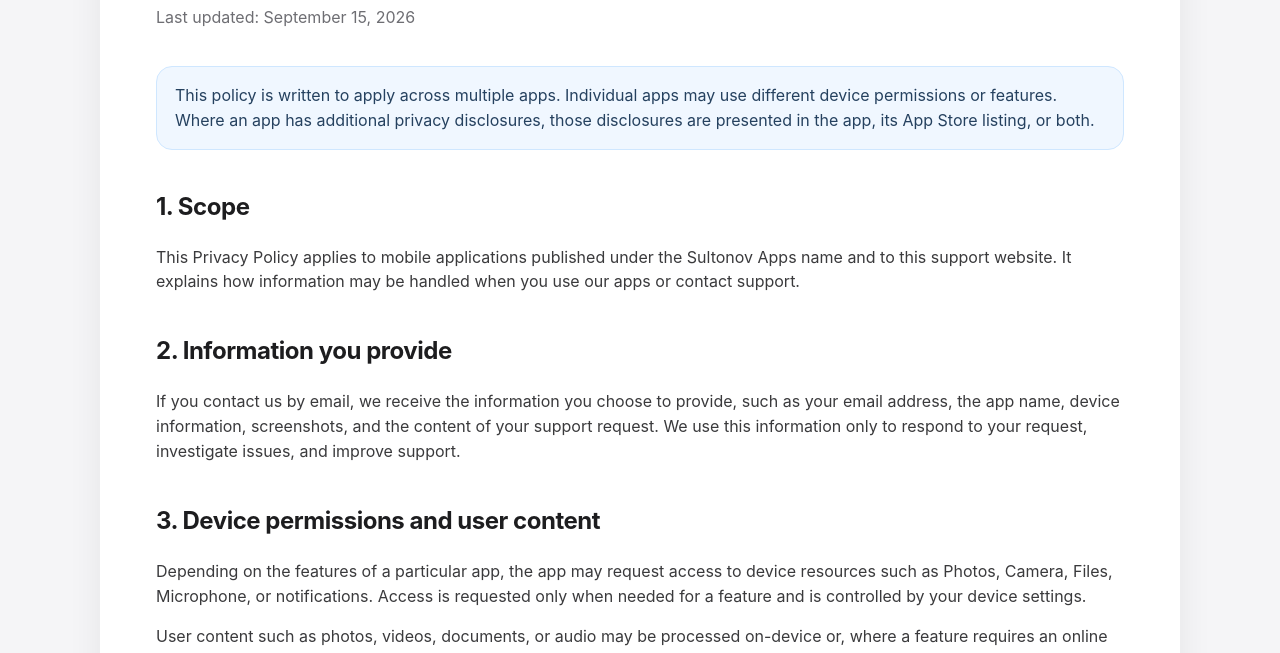
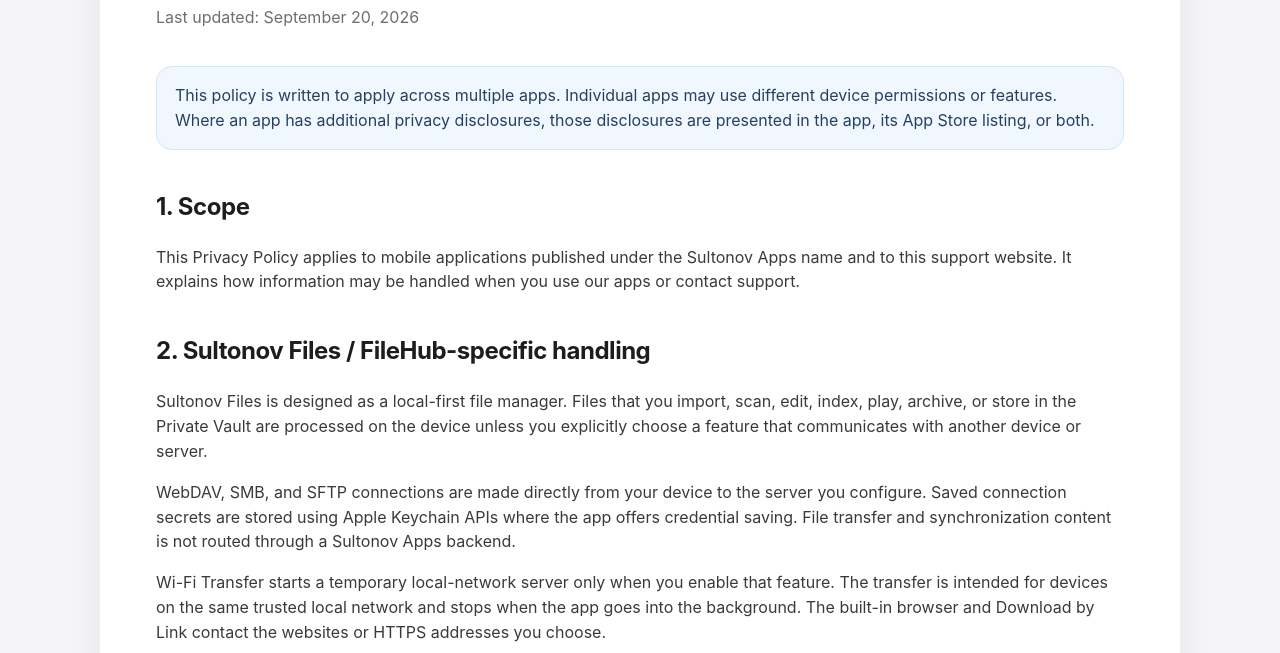
Before and after one commit to nikulinakate/app-support, a plain HTML site: page privacy.html in a window 1280 px wide. Shown: the part 237-890 px from the top of the page. Drawn offline with Linux system fonts and the light colour scheme.

Commit message:
Add Sultonov Files privacy disclosures

```diff
--- a/privacy.html
+++ b/privacy.html
@@ -22,7 +22,7 @@
   <main class="shell">
     <article class="legal">
       <h1>Privacy Policy</h1>
-      <div class="meta">Last updated: September 15, 2026</div>
+      <div class="meta">Last updated: September 20, 2026</div>
 
       <div class="notice">
         This policy is written to apply across multiple apps. Individual apps may use different device permissions or features.
@@ -35,7 +35,28 @@
         It explains how information may be handled when you use our apps or contact support.
       </p>
 
-      <h2>2. Information you provide</h2>
+      <h2>2. Sultonov Files / FileHub-specific handling</h2>
+      <p>
+        Sultonov Files is designed as a local-first file manager. Files that you import, scan, edit, index, play, archive, or store
+        in the Private Vault are processed on the device unless you explicitly choose a feature that communicates with another device
+        or server.
+      </p>
+      <p>
+        WebDAV, SMB, and SFTP connections are made directly from your device to the server you configure. Saved connection secrets are
+        stored using Apple Keychain APIs where the app offers credential saving. File transfer and synchronization content is not routed
+        through a Sultonov Apps backend.
+      </p>
+      <p>
+        Wi-Fi Transfer starts a temporary local-network server only when you enable that feature. The transfer is intended for devices
+        on the same trusted local network and stops when the app goes into the background. The built-in browser and Download by Link
+        contact the websites or HTTPS addresses you choose.
+      </p>
+      <p>
+        On-device search may index file names, tags, PDF text, and OCR text in local application storage so that you can search your own
+        library. Private Vault access can use Face ID, Touch ID, or the device passcode through Apple device-owner authentication.
+      </p>
+
+      <h2>3. Information you provide</h2>
       <p>
         If you contact us by email, we receive the information you choose to provide, such as your email address, the app name,
         device information, screenshots, and the content of your support request. We use this information only to respond to your request,
```
